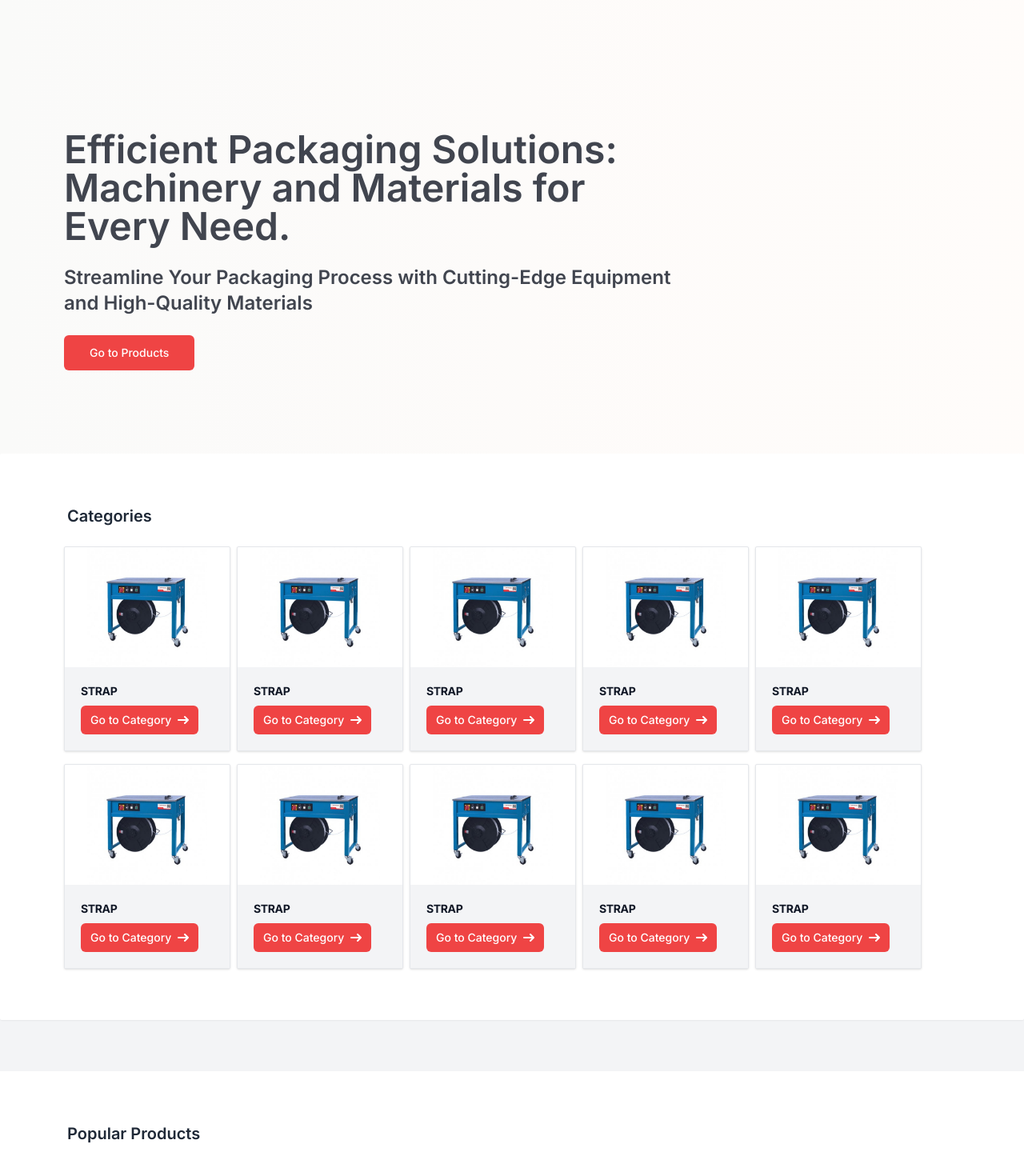
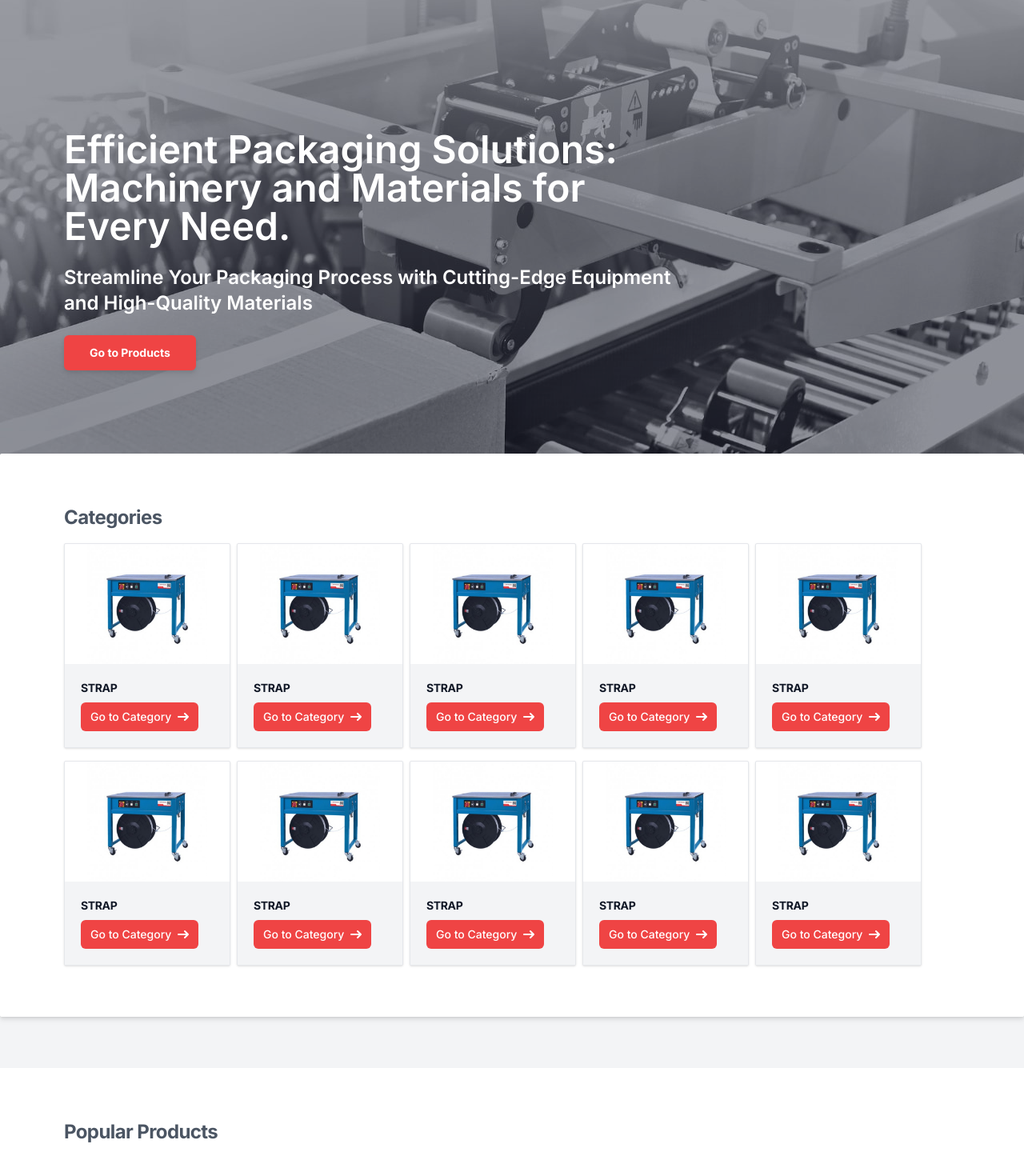
Before and after one commit to mcostanos-dev/stepv5-web, a Next.js app: page / in a window 1280 px wide. Shown: the part 200-1645 px from the top of the page at 80% size. Built offline with nearby package versions, Linux system fonts and the light colour scheme.

Commit message:
added compatible accessories section and detailed description section

```diff
--- a/src/app/page.jsx
+++ b/src/app/page.jsx
@@ -4,38 +4,40 @@ import BannerContent from "@/components/home-page/BannerContent";
 import CategoryList from "@/components/home-page/CategoryList";
 import PoppularProductsList from "@/components/home-page/PoppularProductsList";
 
+import HeadingSecondary from "@/components/HeadingSecondary";
+
 export default async function Home() {
   return (
     <div className="w-full relative">
-      <div className="flex items-center justify-center bg-cover bg-center relative z-30  h-[700px] bg-gradient-to-r from-gray-50 to-red-100/10">
+      <div
+        className="flex items-center justify-center bg-cover bg-center relative z-30  h-[700px] bg-gradient-to-r "
+        style={{ backgroundImage: "url(/banner-2.jpg)" }}
+      >
         <BannerContent />
-        <div className="absolute inset-0 bg-orange-50 bg-opacity-20  z-20" />
+        <div className="absolute inset-0 bg-slate-950 bg-opacity-40  z-20" />
       </div>
-      <div className="bg-gray-100 py-2.5 md:py-16">
-        <MaxWidthWrapper className="z-40 bg-white lg:-mt-40  shadow-sm rounded-sm  relative py-2.5 md:py-16">
-          <div className="max-w-md text-center mb-6">
-            <h2 className="text-md font-semibold sm:text-xl text-gray-800 text-left px-1">
-              Categories
-            </h2>
-          </div>
+
+      <section className="bg-gray-100 py-2.5 md:py-16">
+        <MaxWidthWrapper className="z-40 bg-white lg:-mt-40  shadow-sm rounded-sm  relative py-2.5 md:py-16 drop-shadow-md">
+          <HeadingSecondary>Categories</HeadingSecondary>
+
           <div className="flex flex-wrap  gap-x-2 gap-y-4">
             <CategoryList />
           </div>
         </MaxWidthWrapper>
-      </div>
-      <div className=" bg-white py-2.5 md:py-16">
+      </section>
+
+      <section className=" bg-white py-2.5 md:py-16">
         <MaxWidthWrapper>
-          <div className="max-w-md text-center mb-6">
-            <h2 className="text-xl font-semibold sm:text-xl text-gray-800 text-left px-1">
-              Popular Products
-            </h2>
-          </div>
+          <HeadingSecondary>Popular Products</HeadingSecondary>
+
           <div className="flex flex-wrap gap-x-2  gap-y-4">
             <PoppularProductsList />
           </div>
         </MaxWidthWrapper>
-      </div>
-      <div
+      </section>
+
+      <section
         className="relative bg-gray-100 py-2.5 md:py-16 h-[600px] bg-fixed bg-left"
         style={{ backgroundImage: "url(/banner.jpg)" }}
       >
@@ -43,7 +45,7 @@ export default async function Home() {
           <OurStats />
         </MaxWidthWrapper>
         <div className="absolute inset-0 bg-slate-950 bg-opacity-50  z-20" />
-      </div>
+      </section>
 
       <div className=" bg-white py-2.5 md:py-16 ">
         <MaxWidthWrapper>Next Content</MaxWidthWrapper>
--- /dev/null
+++ b/src/components/HeadingSecondary.jsx
@@ -0,0 +1,16 @@
+import { cn } from "@/lib/utils";
+
+const HeadingSecondary = ({ children, className }) => {
+  return (
+    <h2
+      className={cn(
+        "mb-4 text-xl md:text-xl lg:text-2xl text-gray-600 font-heading font-bold tracking-tight",
+        className
+      )}
+    >
+      {children}
+    </h2>
+  );
+};
+
+export default HeadingSecondary;
--- a/src/components/HorizontalMargin.jsx
+++ b/src/components/HorizontalBorder.jsx
@@ -1,9 +1,9 @@
 import React from "react";
 
-const HorizontalMargin = () => {
+const HorizontalBorder = () => {
   return (
     <div className="min-w-full my-6 h-px bg-gray-200" aria-hidden="true" />
   );
 };
 
-export default HorizontalMargin;
+export default HorizontalBorder;
--- a/src/components/Logo.jsx
+++ b/src/components/Logo.jsx
@@ -1,13 +1,12 @@
 import Link from "next/link";
 import Image from "next/image";
-import LogoImg from "../../public/sal-tech-logo.png";
 
-const Logo = () => {
+const Logo = ({ logoImg }) => {
   return (
     <div className="ml-4 flex lg:ml-0">
       <Link href="/">
         <Image
-          src={LogoImg}
+          src={logoImg}
           alt="sal-tech logo"
           className=" h-10 lg:h-14 w-32 lg:w-48 "
         />
--- a/src/components/Navbar.jsx
+++ b/src/components/Navbar.jsx
@@ -1,9 +1,8 @@
 import Link from "next/link";
-
+import LogoImg from "../../public/sal-tech-logo.png";
 import MaxWidthWrapper from "./MaxWidthWrapper";
 import { getButtonClasses } from "./Button";
 import Search from "./Search";
-
 import NavItems from "./NavItems";
 import Logo from "./Logo";
 import AvartarPlaceholder from "./AvartarPlaceholder";
@@ -16,7 +15,7 @@ const Navbar = () => {
       <header className="relative  bg-white">
         <MaxWidthWrapper>
           <div className="flex items-center h-24">
-            <Logo />
+            <Logo logoImg={LogoImg} />
 
             <div className="ml-auto flex ">
               <div className="hidden lg:flex lg:flex-1 lg:items-center lg:justify-end lg:space-x-4  ">
--- a/src/components/framer-motion/fadeIn.jsx
+++ b/src/components/framer-motion/fadeIn.jsx
@@ -2,7 +2,7 @@
 import { cn } from "@/lib/utils";
 import { motion } from "framer-motion";
 
-const FadeIn = ({ children, className, duration = 0.4, delay = 0.3 }) => {
+const FadeIn = ({ children, className, duration = 0.4, delay = 0 }) => {
   return (
     <motion.div
       className={cn(className)}
--- a/src/components/home-page/BannerContent.jsx
+++ b/src/components/home-page/BannerContent.jsx
@@ -6,16 +6,16 @@ import { getButtonClasses } from "../Button";
 const BannerContent = () => {
   return (
     <MaxWidthWrapper>
-      <div className="max-w-3xl">
+      <div className="max-w-3xl relative z-50">
         <FadeIn duration={0.4}>
-          <h1 className="relative text-5xl text-gray-900 font-semibold mb-6 ">
+          <h1 className="relative text-5xl text-white font-semibold mb-6 ">
             Efficient Packaging Solutions: Machinery and Materials for Every
             Need.
           </h1>
         </FadeIn>
 
         <FadeIn duration={0.6}>
-          <p className="text-2xl font-semibold text-gray-900 mb-6">
+          <p className="text-2xl font-semibold text-white mb-6">
             Streamline Your Packaging Process with Cutting-Edge Equipment and
             High-Quality Materials
           </p>
@@ -24,7 +24,11 @@ const BannerContent = () => {
         <FadeIn duration={0.8}>
           <Link
             href={"/1"}
-            className={getButtonClasses("default", "lg", "relative z-50")}
+            className={getButtonClasses(
+              "default",
+              "lg",
+              "relative font-bold z-50 drop-shadow-md"
+            )}
           >
             Go to Products
           </Link>
--- a/src/components/product-page/PriceTable.jsx
+++ b/src/components/product-page/PriceTable.jsx
@@ -5,11 +5,8 @@ import TableRow from "./TableRow";
 const PriceTable = () => {
   const tableHead = allProducts[0].tableHead;
   return (
-    <div className="mt-6 overflow-hidden rounded-sm bg-white px-6 shadow lg:px-4">
-      <table
-        id="price-table"
-        className="min-w-full border-collapse border-spacing-y-2 border-spacing-x-2"
-      >
+    <div className="overflow-hidden rounded-sm bg-white px-6 shadow lg:px-4">
+      <table className="min-w-full border-collapse border-spacing-y-2 border-spacing-x-2">
         <thead className="hidden border-b lg:table-header-group">
           <tr>
             {tableHead.map(
--- a/src/components/product-page/ProductContentNav.jsx
+++ b/src/components/product-page/ProductContentNav.jsx
@@ -3,12 +3,11 @@ import { getButtonClasses } from "../Button";
 import MaxWidthWrapper from "../MaxWidthWrapper";
 
 const menu = [
-  "PRICE TABLE",
-  "ADDITIONAL OPTIONS",
-  "DESCRIPTION",
-  "FEATURE",
-  "SIMILAR PRODUCTS",
-  "REVIEWS",
+  { name: "PRICE TABLE", link: "#price-table" },
+  { name: "ACCESSORIES", link: "#accessories" },
+  { name: "DESCRIPTION", link: "#description" },
+  { name: "SIMILAR PRODUCTS", link: "#similar-products" },
+  { name: "REVIEWS", link: "#reviews" },
 ];
 
 const ProductContentNav = () => {
@@ -22,14 +21,14 @@ const ProductContentNav = () => {
                 return (
                   <li key={i} className="hover ">
                     <Link
-                      href="#"
+                      href={m.link}
                       className={getButtonClasses(
                         "positive",
                         "sm",
                         "font-semibold"
                       )}
                     >
-                      {m}
+                      {m.name}
                     </Link>
                   </li>
                 );
--- /dev/null
+++ b/src/components/product-page/ProductDescription.jsx
@@ -0,0 +1,21 @@
+import Link from "next/link";
+
+const ProductDescription = ({ children, link }) => {
+  return (
+    <p className="text-md text-gray-600 tracking-wide">
+      {children}
+      {link && (
+        <span>
+          <Link
+            className="px-2 text-md text-teal-500 font-semibold  hover:text-teal-600 tracking-wide"
+            href={link}
+          >
+            Read more
+          </Link>
+        </span>
+      )}
+    </p>
+  );
+};
+
+export default ProductDescription;
```
Also changed, not shown: src/app/[productId]/page.jsx (+73 -18 lines), public/banner-2.jpg (added), src/components/ProductCarousel.jsx (added).
